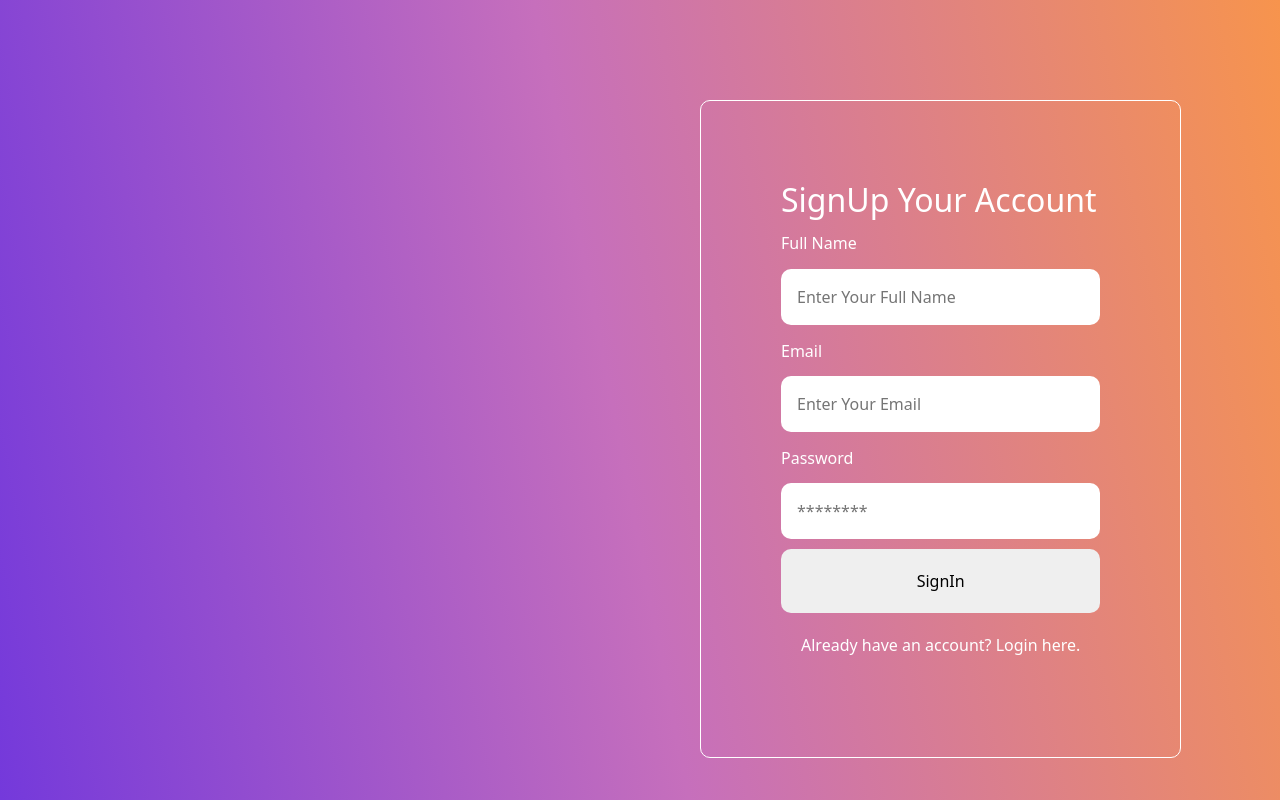
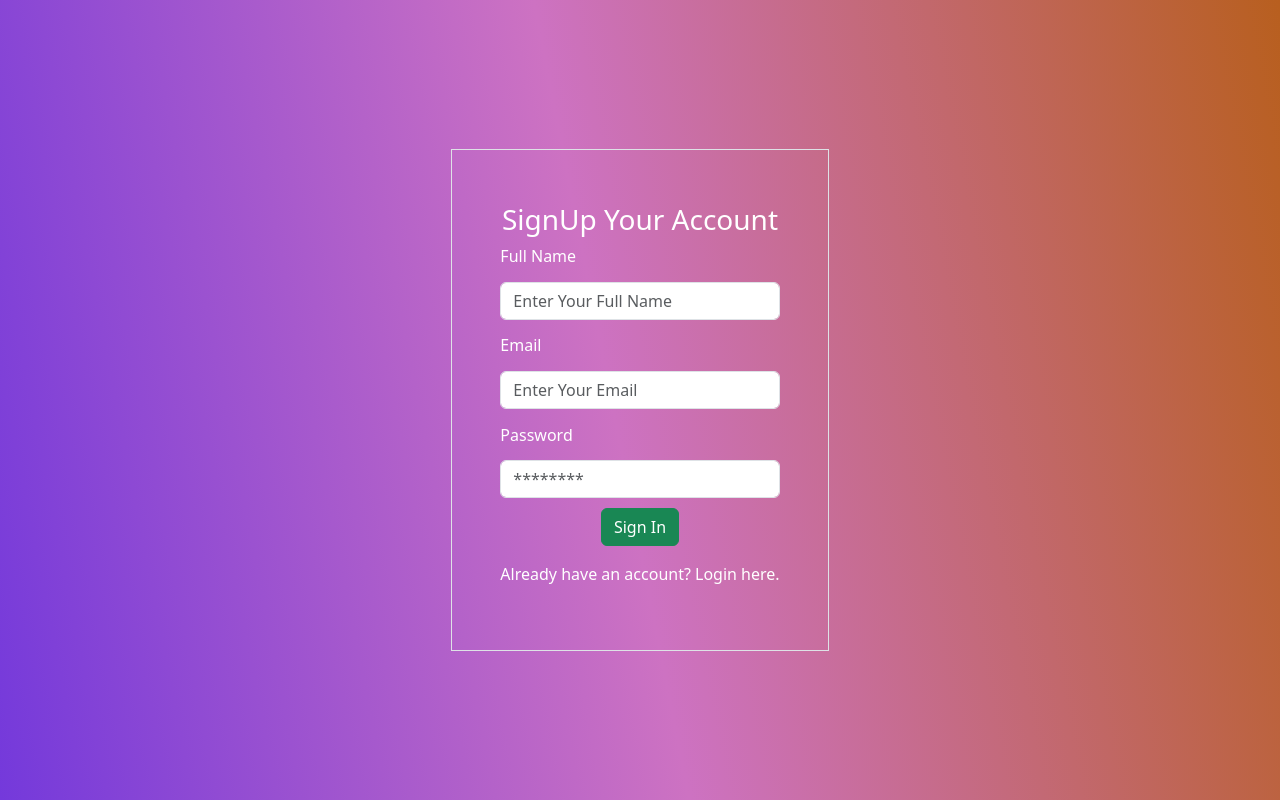
Before and after one commit to nisarg-frontendarmy/sample-react-project, a React (Create React App) app: page /signup in a window 1280 px wide. Built offline with nearby package versions, Linux system fonts and the light colour scheme.

Commit message:
React-Bootstrap

```diff
--- a/src/App.css
+++ b/src/App.css
@@ -5,8 +5,13 @@
     align-items: center;
     justify-content: center;
     color: white;
-    background-image: linear-gradient(79deg, #7439db, #C66FBC 48%, #F7944D);
+    background-image: linear-gradient(79deg, #7439db, #cd72c2 48%, #b85f1f);
   }
+}
+
+/* React-Bootstrap:- Login Page Set width */
+.main-div{
+  width: 30%;
 }
 
 .auth-form-container,
@@ -17,7 +22,7 @@
 }
 
 
-.auth-form-container {
+/* .auth-form-container {
   padding: 5rem;
   border: 1px solid white;
   border-radius: 10px;
@@ -26,7 +31,7 @@
   margin-top: 100px;
   position: fixed;
   width: fit-content;
-}
+} */
 
 
 label {
@@ -51,11 +56,11 @@ button {
   color: #7439db;
 }
 
-.link-btn {
+/* .link-btn {
   background: none;
   color: white;
   text-decoration: none;
-}
+} */
 
 .link {
   background: none;
@@ -160,34 +165,34 @@ td {
 /* Forgot Password */
 
 
-#Pass1 {
+/* #Pass1 {
   color: white;
-}
+} */
 
-#btn2 {
+/* #btn2 {
   margin-top: 25px;
   color: black;
   font-family: Inter, Hellvetica, sans-serif;
   font-size: large;
-}
+} */
 
-.Forgot-Password {
+/* .Forgot-Password {
   position: fixed;
   margin-left: 550px;
   margin-top: 200px;
-}
+} */
 
-.Forgot {
+/* .Forgot {
   border: 1px solid white;
   flex-direction: column;
-  /* text-align: center; */
+  text-align: center;
   display: flex;
   color: white;
   padding: 25px;
   width: 500px;
   height: 480px;
   margin-left: 120px;
-}
+} */
 
 /* .password-error {
   text-align: initial;
--- a/src/components/auth/ForgotPassword.jsx
+++ b/src/components/auth/ForgotPassword.jsx
@@ -2,6 +2,7 @@ import React from "react";
 import { useForm } from "react-hook-form";
 import { ToastContainer, toast } from "react-toastify";
 import "react-toastify/dist/ReactToastify.css";
+import { Form, Button } from "react-bootstrap";
 
 const ForgotPassword = () => {
   const {
@@ -33,11 +34,15 @@ const ForgotPassword = () => {
   const password = watch("resetpassword");
 
   return (
-    <div className="Forgot-Password">
-      <form className="Forgot" onSubmit={handleSubmit(onSubmit)}>
-        <h2 className="text-center">Forgot Password</h2>
-        <label id="l1">Reset Password:</label>
-        <input
+    <div className="d-flex justify-content-center align-items-center vh-100 w-auto d-block">
+      <Form
+        className="border rounded-lg p-5 text-left d-block"
+        onSubmit={handleSubmit(onSubmit)}
+      >
+        <div className="text-center fs-3 ">Forgot Password</div>
+        <Form.Group controlId="Reset" className="w-100">
+          <Form.Label className="mb-0 w-20">Reset Password:</Form.Label>
+          <Form.Control
             type="password"
             {...register("resetpassword", {
               required: "Please Enter The New Password",
@@ -47,40 +52,43 @@ const ForgotPassword = () => {
               },
             })}
             placeholder="Enter Your New Password"
-          id="Reset"
-          name="resetpassword"
           />
           {errors.resetpassword && (
             <span className="text-danger text-left">
               {errors.resetpassword.message}
             </span>
           )}
+        </Form.Group>
 
-        <label>Confirm Password:</label>
-
-        <input
+        <Form.Group controlId="Confirm">
+          <Form.Label className="mb-0">Confirm Password:</Form.Label>
+          <Form.Control
             className="l1"
             type="password"
             {...register("confirmpassword", {
               required: "Please Enter The Confirm Password",
-            validate: (value) => value === password || "Passwords do not match",
+              validate: (value) =>
+                value === password || "Passwords do not match",
             })}
             placeholder="Enter Your Confirm Password"
-          id="Confrim"
-          name="confirmpassword"
           />
           {errors.confirmpassword && (
             <span className="text-danger text-left">
               {errors.confirmpassword.message}
             </span>
           )}
+        </Form.Group>
 
-        <button id="btn2" type="submit">
+        <Button
+          variant="success"
+          className="mx-auto d-flex justify-content-center"
+          type="submit"
+        >
           Reset Password
-        </button>
+        </Button>
 
         <ToastContainer theme="dark" />
-      </form>
+      </Form>
     </div>
   );
 };
--- a/src/components/auth/Login.jsx
+++ b/src/components/auth/Login.jsx
@@ -1,6 +1,7 @@
 import React, { useState } from "react";
 import { Link, useNavigate } from "react-router-dom";
 import { useForm } from "react-hook-form";
+import { Form, Button } from "react-bootstrap";
 
 const Login = () => {
   const {
@@ -21,11 +22,13 @@ const Login = () => {
   };
 
   return (
-    <div className="auth-form-container">
-      <h2 className="text-center" >Login</h2>
-      <form className="login-form" onSubmit={handleSubmit(onSubmit)}>
-        <label htmlFor="email">Email Address</label>
-        <input
+    <div className="d-flex justify-content-center align-items-center vh-100">
+      <div className="p-5 border rounded-top d-flex flex-column align-items-center main-div">
+        <div className="text-center fs-2">Login</div>
+        <Form onSubmit={handleSubmit(onSubmit)} className="w-100">
+          <Form.Group controlId="email">
+            <Form.Label className="mb-0">Email Address</Form.Label>
+            <Form.Control
               {...register("email", {
                 required: "Please enter email",
                 pattern: {
@@ -34,19 +37,19 @@ const Login = () => {
                   message: "Invalid Email Address",
                 },
               })}
-          render={({ field }) => <input type="text" {...field} />}
               type="email"
               placeholder="Enter Your Email"
-          id="email"
-          name="email"
             />
             {errors.email && (
               <span className="text-danger text-left">
                 {errors.email?.message}
               </span>
             )}
-        <label htmlFor="password">Password</label>
-        <input
+          </Form.Group>
+
+          <Form.Group controlId="password">
+            <Form.Label className="mb-0">Password</Form.Label>
+            <Form.Control
               {...register("password", {
                 required: "Please enter a password",
                 minLength: {
@@ -64,29 +67,33 @@ const Login = () => {
               })}
               type="password"
               placeholder="********"
-          id="password"
-          name="password"
             />
             {errors.password && (
               <span className="text-danger text-left">
                 {errors.password.message}
               </span>
             )}
+          </Form.Group>
+
           {!loggedIn ? (
-          <button className="log1" type="submit">Log In</button>
+            <Button variant="success primary"  size="lg" type="submit" className="mx-auto d-flex justify-content-center">
+              Log In
+            </Button>
           ) : (
             <p>You are Logged In.</p>
           )}
-      </form>
-      <button className="link-btn" onClick={() => history("signup")}>
+        </Form>
+
+        <Link className="text-decoration-none text-white m-2" to="/signup">
           Don't have an account? Register here.
-      </button>
-      <Link to="/signup" className="text-center text-white text-decoration-none">
-        SignUp
         </Link>
-      <Link className="text-center text-white text-decoration-none" to="/forgotpassword">
+        <Link to="/signup" className="text-white text-decoration-none">
+          Sign Up
+        </Link>
+        <Link to="/forgotpassword" className="text-white text-decoration-none">
           Forgot Password
         </Link>
+      </div>
     </div>
   );
 };
--- a/src/components/auth/Register.jsx
+++ b/src/components/auth/Register.jsx
@@ -1,8 +1,9 @@
 import React from "react";
-import { useNavigate } from "react-router-dom";
+import { Link } from "react-router-dom";
 import { useForm } from "react-hook-form";
 import { ToastContainer, toast } from "react-toastify";
 import "react-toastify/dist/ReactToastify.css";
+import { Form, Button } from "react-bootstrap";
 
 const Register = () => {
   const {
@@ -11,7 +12,7 @@ const Register = () => {
     formState: { errors },
     reset,
   } = useForm();
-  const history = useNavigate();
+  // const history = useNavigate();
 
   const onSubmit = (data) => {
     console.log(data);
@@ -26,11 +27,13 @@ const Register = () => {
   };
 
   return (
-    <div className="auth-form-container">
-      <h2> SignUp Your Account</h2>
-      <form className="register-form" onSubmit={handleSubmit(onSubmit)}>
-        <label htmlFor="name">Full Name</label>
-        <input
+    <div className="d-flex justify-content-center align-items-center mx-auto vh-100">
+      <div className="border rounded-lg p-5 text-align-center">
+        <div className="text-center fs-3">SignUp Your Account</div>
+        <Form onSubmit={handleSubmit(onSubmit)} className="w-100">
+          <Form.Group controlId="name">
+            <Form.Label className="mb-0">Full Name</Form.Label>
+            <Form.Control
               {...register("name", {
                 required: "Please enter your full name",
                 pattern: {
@@ -39,15 +42,18 @@ const Register = () => {
                 },
               })}
               type="text"
-          id="name"
               placeholder="Enter Your Full Name"
             />
             {errors.name && (
-          <span className="text-danger text-left">{errors.name?.message}</span>
+              <span className="text-danger text-left">
+                {errors.name?.message}
+              </span>
             )}
+          </Form.Group>
 
-        <label htmlFor="email">Email</label>
-        <input
+          <Form.Group controlId="email">
+            <Form.Label className="mb-0">Email</Form.Label>
+            <Form.Control
               {...register("email", {
                 required: "Please enter your email",
                 pattern: {
@@ -58,14 +64,17 @@ const Register = () => {
               })}
               type="email"
               placeholder="Enter Your Email"
-          id="email"
             />
             {errors.email && (
-          <span className="text-danger text-left">{errors.email?.message}</span>
+              <span className="text-danger text-left">
+                {errors.email?.message}
+              </span>
             )}
+          </Form.Group>
 
-        <label htmlFor="password">Password</label>
-        <input
+          <Form.Group controlId="password">
+            <Form.Label className="mb-0">Password</Form.Label>
+            <Form.Control
               {...register("password", {
                 required: "Please enter your password",
                 minLength: {
@@ -83,23 +92,31 @@ const Register = () => {
               })}
               type="password"
               placeholder="********"
-          id="password"
             />
             {errors.password && (
               <span className="text-danger text-left">
                 {errors.password?.message}
               </span>
             )}
+          </Form.Group>
 
-        <button className="text-black" type="submit">
-          SignIn
-        </button>
+          <Button
+            variant="success primary"
+            className="mx-auto d-flex justify-content-center"
+            type="submit"
+          >
+            Sign In
+          </Button>
           <ToastContainer theme="dark" />
-      </form>
+        </Form>
 
-      <button className="link-btn" onClick={() => history("/")}>
+        <Link
+          className="text-decoration-none text-white mx-auto d-flex justify-content-center m-3"
+          to="/"
+        >
           Already have an account? Login here.
-      </button>
+        </Link>
+      </div>
     </div>
   );
 };
```
Lines whose indentation alone changed are shown as unchanged.
